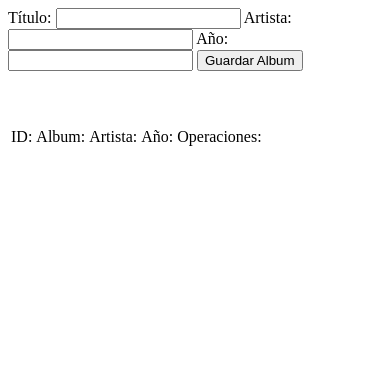
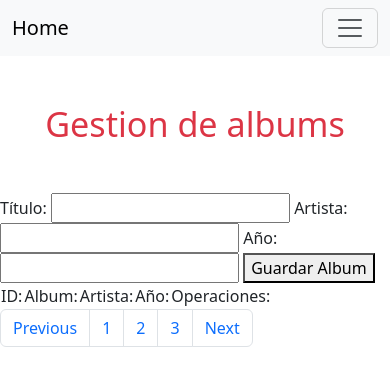
Before and after one commit to AndreaME07/POOS-195, a Flask app: page / in a window 390 px wide. Shown: the top 386 px of the page. Run offline with Flask 3, Linux system fonts and the light colour scheme; data that the repository does not hold is empty; some libraries are stand-ins or nearby versions.

Commit message:
Practica 13

```diff
--- a/CrudAlbums/templates/index.html
+++ b/CrudAlbums/templates/index.html
@@ -1,36 +1,20 @@
-<!DOCTYPE html>
-<html lang="en">
-<head>
-    <meta charset="UTF-8">
-    <meta name="viewport" content="width=device-width, initial-scale=1.0">
-    <title>Formulario Albums</title>
-
-    <script type="text/javascript">
-        function confirmarEliminacion(event, id) {
-            event.preventDefault();  //muestra la ventana
-            var confirmar = confirm("¿Estás seguro de que deseas eliminar este álbum?");//variable y
-            if (confirmar) {
-                // Creamos un elemento de formulario
-                var form = document.createElement('form');
-                //concatenamos la parte de '/EliminarAlbum/' con el 'id' pasado a la función que creamos
-                form.action = '/EliminarAlbum/' + id;
-                // Se agrega al mismo formulario recién creado al cuerpo del documento html
-                document.body.appendChild(form);
-                form.submit();
-            }
-        }
-    </script>
-</head>
-<body>
-
+    {% extends "plantilla.html"%}
+    {%block body%}
     <!--mensaje con Jinja-->
     {% with msj = get_flashed_messages() %}
     {% if msj %}
     {% for mensaje in msj %}
-        <h1>{{ mensaje }}</h1>
+        <div class="alert alert-warning alert-dismissible fade show" role="alert">
+            <strong>{{ mensaje }}</strong>
+            <button type="button" class="btn-close" data-bs-dismiss="alert" aria-label="Close"></button>
+        </div>
     {%endfor%}
     {%endif%}
     {%endwith%}
+    <h1 class="text-center mt-5 mb-5 display-4 text-danger">Gestion de albums</h1>
+    <div class="row">
+        <div class="col-md-5">
+        <!--aqui va el formulario-->
           <!--hacer un formulario con título, artista, año-->
             <form action="/guardarAlbum" method="post">
                 <label>Título: </label>
@@ -43,13 +27,11 @@
                 <input type="number" name="txtAnio">
 
                 <button type="submit">Guardar Album</button>
+            </form>
+        </div><!--cierra la columna md-5-->
 
-    </form>
-
-    <br>
-    <br>
-    <br>
-
+        <div class="col-md-7">
+        <!--aqui va la tabla-->
             <table>
                 <thead>
                     <!--preparar los contenidos del ecabezado-->
@@ -59,7 +41,6 @@
                         <td>Artista:</td>
                         <td>Año:</td>
                         <td>Operaciones:</td>
-
                     </tr>
                 </thead>
                 <!--procesar los elementos de latabla-->
@@ -80,5 +61,10 @@
                     {%endfor%}
                 </tbody>
             </table>
-</body>
-</html>
+        </div><!--cierra el col-7-->
+    </div><!--cierra la row-->
+
+
+
+
+    {%endblock%}
--- /dev/null
+++ b/CrudAlbums/templates/plantilla.html
@@ -0,0 +1,64 @@
+<!DOCTYPE html>
+<html lang="en">
+<head>
+    <meta charset="UTF-8">
+    <meta name="viewport" content="width=device-width, initial-scale=1.0">
+    <link href="https://cdn.jsdelivr.net/npm/bootstrap@5.3.3/dist/css/bootstrap.min.css" rel="stylesheet" integrity="sha384-QWTKZyjpPEjISv5WaRU9OFeRpok6YctnYmDr5pNlyT2bRjXh0JMhjY6hW+ALEwIH" crossorigin="anonymous">
+    <title>CRUD FLASK</title>
+
+    <script type="text/javascript">
+        function confirmarEliminacion(event, id) {
+            event.preventDefault();  //muestra la ventana
+            var confirmar = confirm("¿Estás seguro de que deseas eliminar este álbum?");//variable y
+            if (confirmar) {
+                // Creamos un elemento de formulario
+                var form = document.createElement('form');
+                //concatenamos la parte de '/EliminarAlbum/' con el 'id' pasado a la función que creamos
+                form.action = '/EliminarAlbum/' + id;
+                // Se agrega al mismo formulario recién creado al cuerpo del documento html
+                document.body.appendChild(form);
+                form.submit();
+            }
+        }
+    </script>
+</head>
+
+<body>
+    <nav class="navbar navbar-expand-lg bg-body-tertiary">
+        <div class="container-fluid">
+          <a class="navbar-brand" href="#">Home</a>
+          <button class="navbar-toggler" type="button" data-bs-toggle="collapse" data-bs-target="#navbarNav" aria-controls="navbarNav" aria-expanded="false" aria-label="Toggle navigation">
+            <span class="navbar-toggler-icon"></span>
+          </button>
+          <div class="collapse navbar-collapse" id="navbarNav">
+            <ul class="navbar-nav">
+              <li class="nav-item">
+                <a class="nav-link active" aria-current="page" href="#">Editar Album</a>
+              </li>
+              <li class="nav-item">
+                <a class="nav-link active" aria-current="page" href="#">Eliminar Album</a>
+              </li>
+              <li class="nav-item">
+                <a class="nav-link active" aria-current="page" href="#">Agregar Album</a>
+              </li>
+            </ul>
+          </div>
+        </div>
+      </nav>
+    <!--Ponemos un bloque llamado bloack body-->
+    {%block body%}
+
+
+    {%endblock%}
+    <nav aria-label="Page navigation example">
+        <ul class="pagination">
+          <li class="page-item"><a class="page-link" href="#">Previous</a></li>
+          <li class="page-item"><a class="page-link" href="#">1</a></li>
+          <li class="page-item"><a class="page-link" href="#">2</a></li>
+          <li class="page-item"><a class="page-link" href="#">3</a></li>
+          <li class="page-item"><a class="page-link" href="#">Next</a></li>
+        </ul>
+      </nav>
+    <script src="https://cdn.jsdelivr.net/npm/bootstrap@5.3.3/dist/js/bootstrap.bundle.min.js" integrity="sha384-YvpcrYf0tY3lHB60NNkmXc5s9fDVZLESaAA55NDzOxhy9GkcIdslK1eN7N6jIeHz" crossorigin="anonymous"></script>
+</body>
+</html>
```
Also changed, not shown: CrudAlbums/templates/editar.html (+3 -24 lines). Lines whose indentation alone changed are shown as unchanged.
